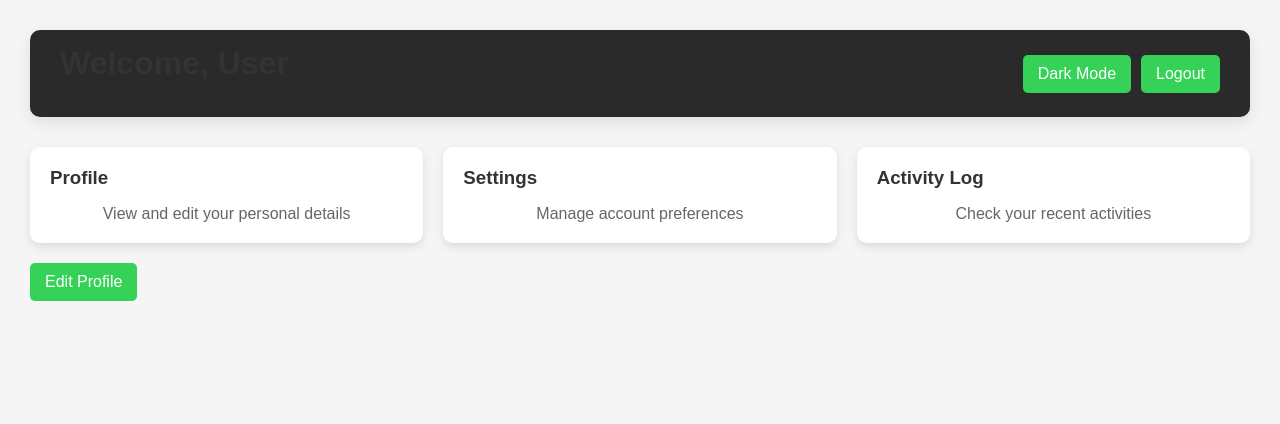
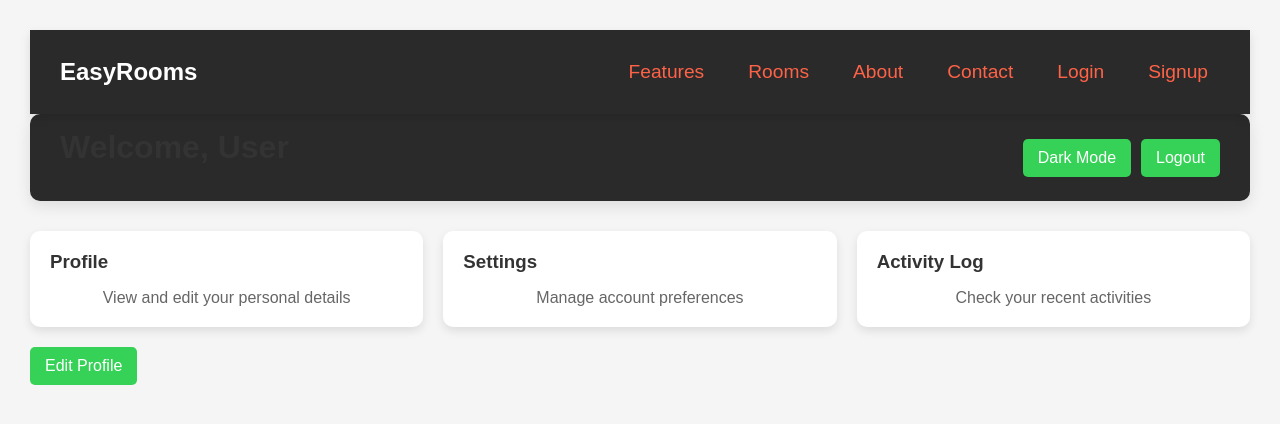
Before and after one commit to aryanbains/EasyRooms, a React (Create React App) app: page /dashboard in a window 1280 px wide. Shown: the top 424 px of the page. Built offline with nearby package versions, Linux system fonts and the light colour scheme; no server answers.

Commit message:
Changes in dashboard

```diff
--- a/src/pages/Dashboard.css
+++ b/src/pages/Dashboard.css
@@ -12,6 +12,7 @@
     background-color: #1e1e1e;
     color: #ffffff;
 }
+
 
 /* Header */
 .dashboard-header {
--- a/src/pages/Dashboard.jsx
+++ b/src/pages/Dashboard.jsx
@@ -3,6 +3,7 @@ import './Dashboard.css';
 import { useNavigate } from 'react-router-dom';
 import { signOut, updatePassword, updateProfile } from 'firebase/auth';
 import { auth } from '../firebaseConfig';
+import Navbar from './Navbar'; // Import the Navbar component
 
 const Dashboard = () => {
   const navigate = useNavigate();
@@ -38,6 +39,8 @@ const Dashboard = () => {
 
   return (
     <div className={`dashboard-wrapper ${darkMode ? 'dark' : ''}`}>
+      <Navbar /> {/* Add the Navbar component here */}
+
       <header className="dashboard-header">
         <h2>Welcome, {auth.currentUser?.displayName || 'User'}</h2>
         <div className="header-buttons">
```
Lines whose indentation alone changed are shown as unchanged.
